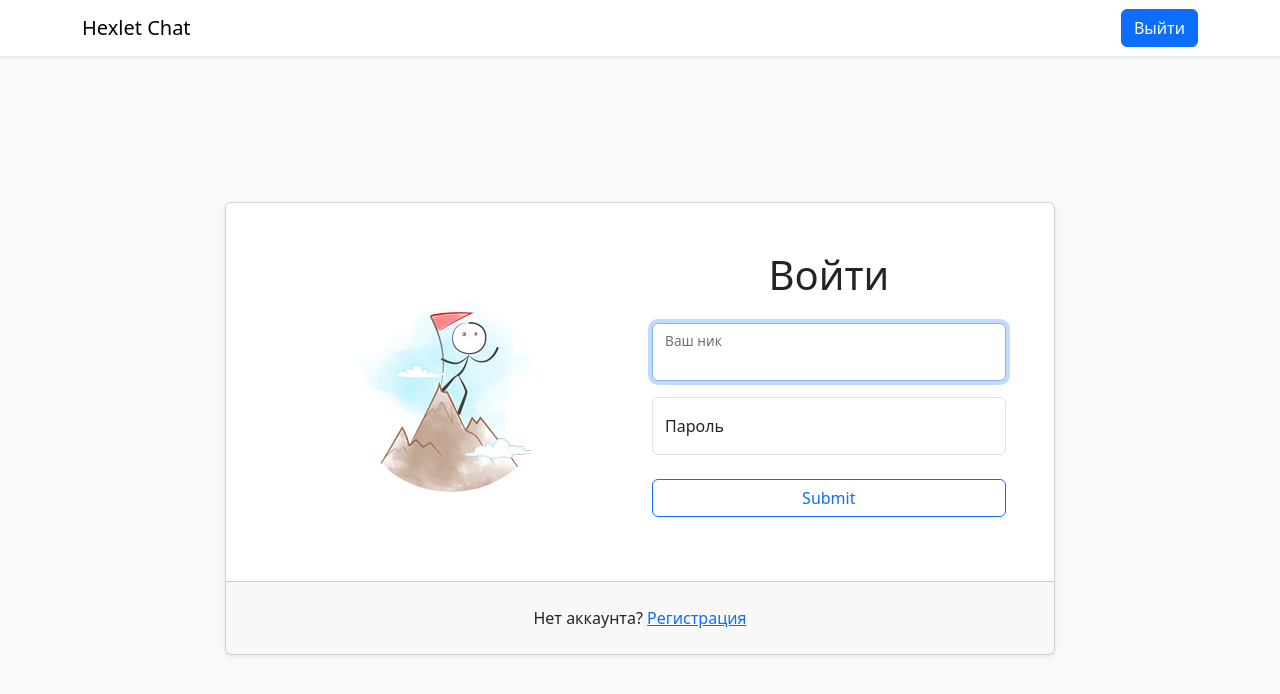
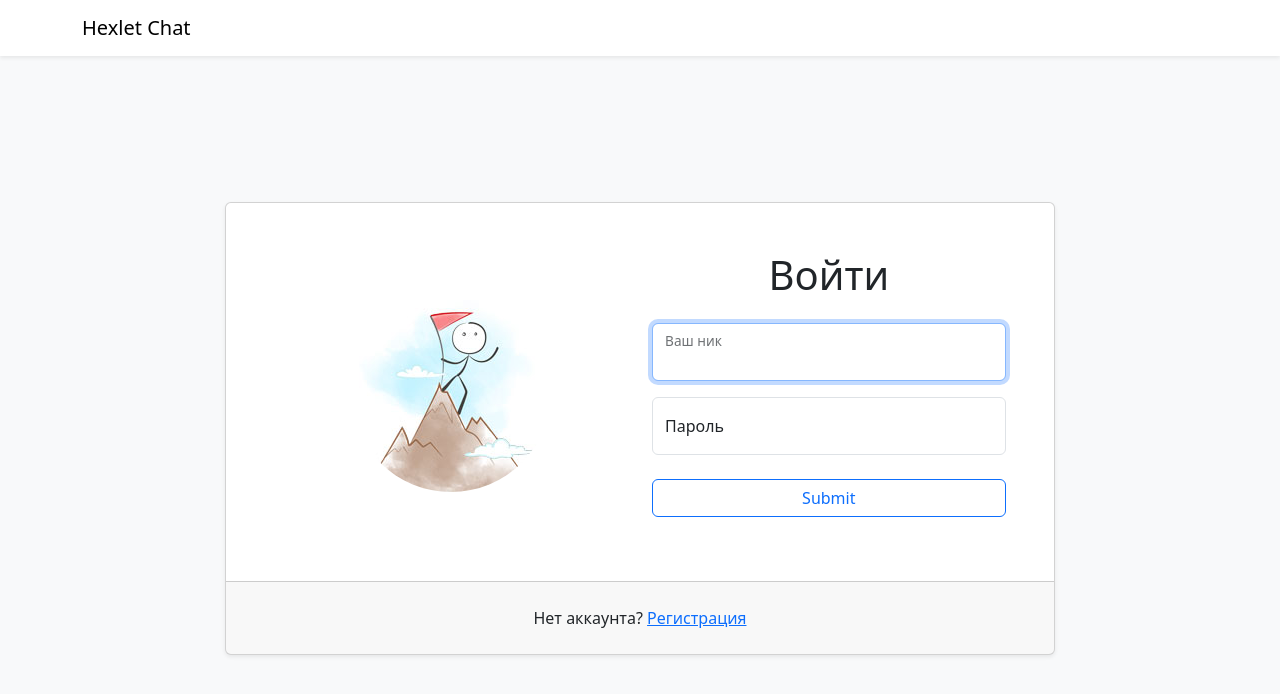
Before and after one commit to hidoshik/slack-chat, a React (Vite) app in the folder frontend/: page /login in a window 1280 px wide. Shown: the top 694 px of the page. Built offline with nearby package versions, Linux system fonts and the light colour scheme; no server answers.

Commit message:
fix nav bar

```diff
--- a/frontend/src/Components/Navigator.tsx
+++ b/frontend/src/Components/Navigator.tsx
@@ -19,9 +19,11 @@ const Navigator = () => {
         <a href="/" className="navbar-brand">
           {t('platform_name')}
         </a>
-        <button type="button" onClick={handleClick} className="btn btn-primary">
-          {t('logout')}
-        </button>
+        {window.localStorage.getItem('token') && (
+          <button type="button" onClick={handleClick} className="btn btn-primary">
+            {t('logout')}
+          </button>
+        )}
       </Container>
     </nav>
   );
```
